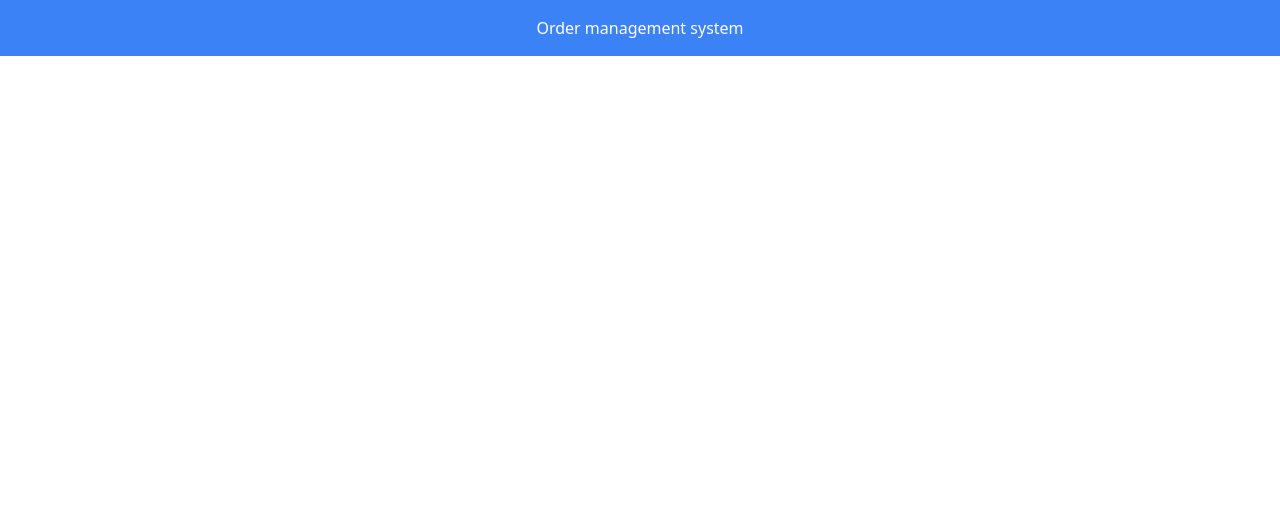
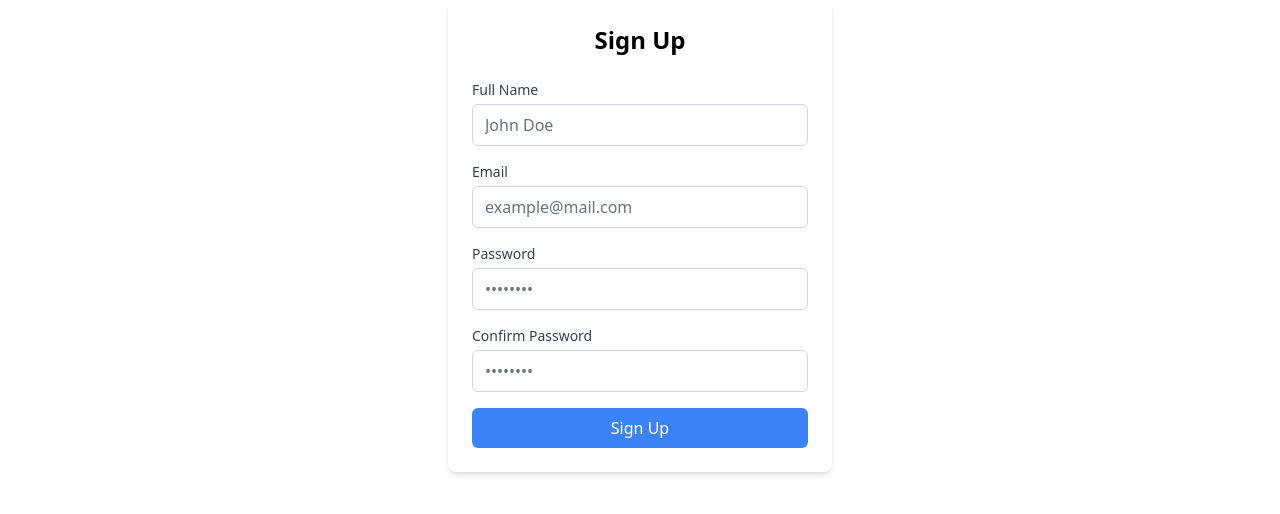
Before and after one commit to Mdsoln/order-system-ui, an Angular app: page /signup in a window 1280 px wide. Before the commit this address led to /. Shown: the top 514 px of the page. Built offline with nearby package versions, Linux system fonts and the light colour scheme.

Commit message:
added signup and login pages

```diff
--- a/src/app/app.component.html
+++ b/src/app/app.component.html
@@ -1,3 +1 @@
-<div class="bg-blue-500 text-white p-4 text-center">
-  Order management system
-</div>
+<router-outlet></router-outlet>
--- a/src/app/app.routes.ts
+++ b/src/app/app.routes.ts
@@ -1,3 +1,16 @@
-import { Routes } from '@angular/router';
+import { RouterModule, Routes } from '@angular/router';
+import { SignupComponent } from './auth/signup/signup.component';
+import { LoginComponent } from './auth/login/login.component';
+import { NgModule } from '@angular/core';
 
-export const routes: Routes = [];
+export const routes: Routes = [
+    { path: 'signup', component: SignupComponent },
+    { path: 'login', component: LoginComponent },
+    { path: '', redirectTo: '/login', pathMatch: 'full' }
+  ];
+
+  @NgModule({
+    imports: [RouterModule.forRoot(routes)],
+    exports: [RouterModule]
+  })
+  export class AppRoutingModule { }
--- /dev/null
+++ b/src/app/auth/login/login.component.html
@@ -0,0 +1,22 @@
+<div class="max-w-sm mx-auto p-6 bg-white rounded-lg shadow-md">
+    <h2 class="text-2xl font-bold text-center mb-6">Login</h2>
+    <form [formGroup]="loginForm" (ngSubmit)="onSubmit()">
+      <div class="mb-4">
+        <label for="email" class="block text-sm font-medium text-gray-700">Email or Username</label>
+        <input id="email" formControlName="email" type="text" placeholder="example@mail.com"
+          class="mt-1 block w-full px-3 py-2 border border-gray-300 rounded-md" />
+        <div *ngIf="loginForm.get('email')?.invalid && loginForm.get('email')?.touched"
+          class="text-red-500 text-xs mt-1">Email/Username is required</div>
+      </div>
+      <div class="mb-4">
+        <label for="password" class="block text-sm font-medium text-gray-700">Password</label>
+        <input id="password" formControlName="password" type="password" placeholder="••••••••"
+          class="mt-1 block w-full px-3 py-2 border border-gray-300 rounded-md" />
+        <div *ngIf="loginForm.get('password')?.invalid && loginForm.get('password')?.touched"
+          class="text-red-500 text-xs mt-1">Password is required</div>
+      </div>
+      <button type="submit" [disabled]="loginForm.invalid" class="w-full py-2 px-4 bg-blue-500 text-white rounded-md hover:bg-blue-600">
+        Login
+      </button>
+    </form>
+  </div>
--- /dev/null
+++ b/src/app/auth/login/login.component.ts
@@ -0,0 +1,28 @@
+import { CommonModule, NgIf } from '@angular/common';
+import { Component, OnInit } from '@angular/core';
+import { FormBuilder, FormGroup, ReactiveFormsModule, Validators } from '@angular/forms';
+
+@Component({
+  selector: 'app-login',
+  templateUrl: './login.component.html',
+  imports: [NgIf, CommonModule, ReactiveFormsModule]
+})
+export class LoginComponent implements OnInit {
+  loginForm!: FormGroup;
+
+  constructor(private fb: FormBuilder) {}
+
+  ngOnInit(): void {
+    this.loginForm = this.fb.group({
+      email: ['', [Validators.required, Validators.email]],
+      password: ['', [Validators.required, Validators.minLength(6)]],
+    });
+  }
+
+  onSubmit(): void {
+    if (this.loginForm.valid) {
+      console.log(this.loginForm.value);
+      // Add login API call here
+    }
+  }
+}
--- /dev/null
+++ b/src/app/auth/services/auth.service.ts
@@ -0,0 +1,21 @@
+import { Injectable } from '@angular/core';
+import { HttpClient } from '@angular/common/http';
+import { Observable } from 'rxjs';
+
+@Injectable({
+  providedIn: 'root'
+})
+export class AuthService {
+
+  private apiUrl = 'https://your-backend-api.com/auth';
+
+  constructor(private http: HttpClient) { }
+
+  signup(data: any): Observable<any> {
+    return this.http.post(`${this.apiUrl}/signup`, data);
+  }
+
+  login(data: any): Observable<any> {
+    return this.http.post(`${this.apiUrl}/login`, data);
+  }
+}
--- /dev/null
+++ b/src/app/auth/signup/signup.component.html
@@ -0,0 +1,36 @@
+<div class="max-w-sm mx-auto p-6 bg-white rounded-lg shadow-md">
+    <h2 class="text-2xl font-bold text-center mb-6">Sign Up</h2>
+    <form [formGroup]="signupForm" (ngSubmit)="onSubmit()">
+      <div class="mb-4">
+        <label for="fullName" class="block text-sm font-medium text-gray-700">Full Name</label>
+        <input id="fullName" formControlName="fullName" type="text" placeholder="John Doe"
+          class="mt-1 block w-full px-3 py-2 border border-gray-300 rounded-md" />
+        <div *ngIf="signupForm.get('fullName')?.invalid && signupForm.get('fullName')?.touched"
+          class="text-red-500 text-xs mt-1">Full Name is required</div>
+      </div>
+      <div class="mb-4">
+        <label for="email" class="block text-sm font-medium text-gray-700">Email</label>
+        <input id="email" formControlName="email" type="email" placeholder="example@mail.com"
+          class="mt-1 block w-full px-3 py-2 border border-gray-300 rounded-md" />
+        <div *ngIf="signupForm.get('email')?.invalid && signupForm.get('email')?.touched"
+          class="text-red-500 text-xs mt-1">Please enter a valid email</div>
+      </div>
+      <div class="mb-4">
+        <label for="password" class="block text-sm font-medium text-gray-700">Password</label>
+        <input id="password" formControlName="password" type="password" placeholder="••••••••"
+          class="mt-1 block w-full px-3 py-2 border border-gray-300 rounded-md" />
+        <div *ngIf="signupForm.get('password')?.invalid && signupForm.get('password')?.touched"
+          class="text-red-500 text-xs mt-1">Password is required</div>
+      </div>
+      <div class="mb-4">
+        <label for="confirmPassword" class="block text-sm font-medium text-gray-700">Confirm Password</label>
+        <input id="confirmPassword" formControlName="confirmPassword" type="password" placeholder="••••••••"
+          class="mt-1 block w-full px-3 py-2 border border-gray-300 rounded-md" />
+        <div *ngIf="signupForm.get('confirmPassword')?.invalid && signupForm.get('confirmPassword')?.touched"
+          class="text-red-500 text-xs mt-1">Passwords must match</div>
+      </div>
+      <button type="submit" [disabled]="signupForm.invalid" class="w-full py-2 px-4 bg-blue-500 text-white rounded-md hover:bg-blue-600">
+        Sign Up
+      </button>
+    </form>
+  </div>
--- /dev/null
+++ b/src/app/auth/signup/signup.component.ts
@@ -0,0 +1,27 @@
+import { CommonModule, NgIf } from '@angular/common';
+import { Component, NgModule } from '@angular/core';
+import { FormBuilder, FormGroup, ReactiveFormsModule, Validators } from '@angular/forms';
+
+@Component({
+  selector: 'app-signup',
+  templateUrl: './signup.component.html',
+  imports: [NgIf, CommonModule, ReactiveFormsModule]
+})
+export class SignupComponent {
+  signupForm: FormGroup;
+
+  constructor(private fb: FormBuilder) {
+    this.signupForm = this.fb.group({
+      fullName: ['', Validators.required],
+      email: ['', [Validators.required, Validators.email]],
+      password: ['', Validators.required],
+      confirmPassword: ['', Validators.required],
+    });
+  }
+
+  onSubmit(): void {
+    if (this.signupForm.valid) {
+      console.log('Form Submitted', this.signupForm.value);
+    }
+  }
+}
```
Also changed, not shown: src/app/app.module.ts (added, +19 -0 lines), src/app/auth/auth.module.ts (added, +21 -0 lines), src/app/auth/login/login.component.scss (added), src/app/auth/signup/signup.component.scss (added), 2 other files (tests, documents, lock files or other folders).
